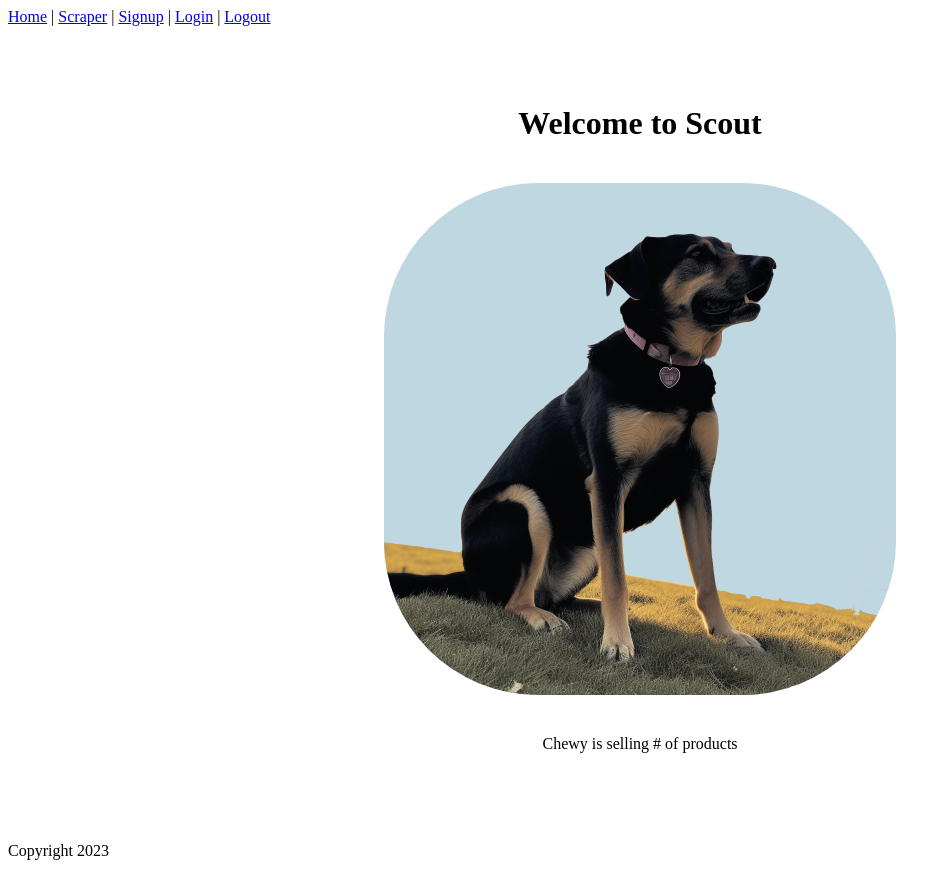
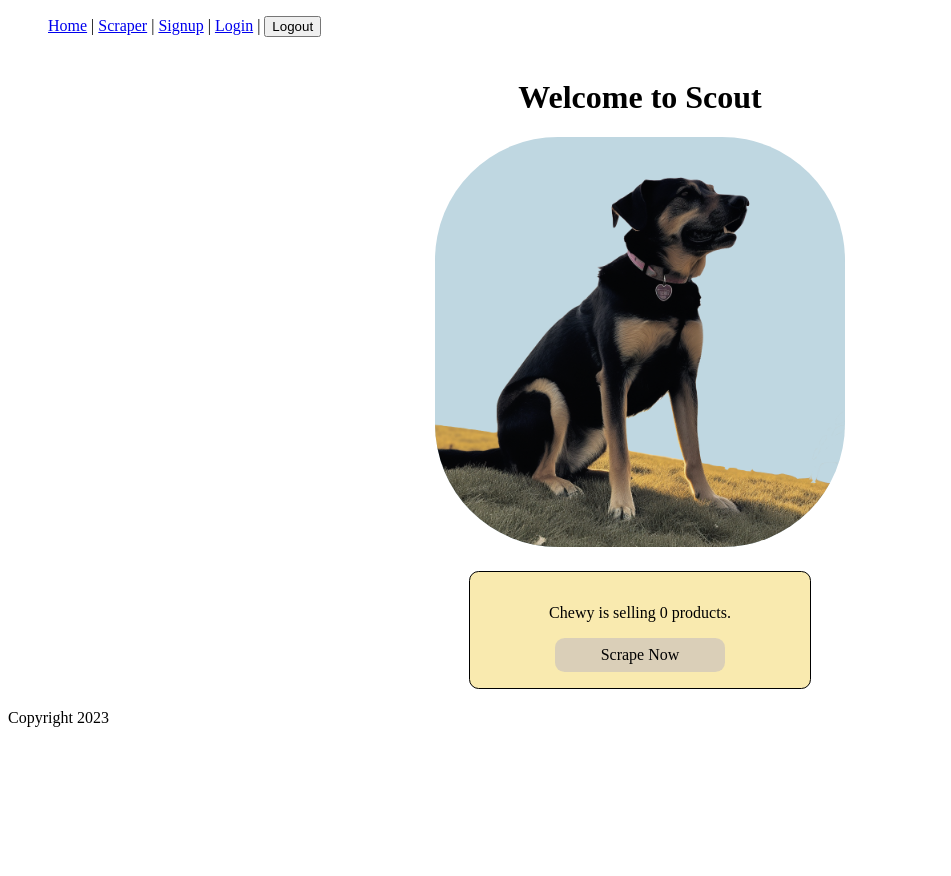
Before and after one commit to lukenilsson/capstone-frontend, a React (Vite) app: page /home in a window 1280 px wide. Shown: the whole page, without its empty margins (0-951 px from the left). After the commit the page ends 800 px from the top, so only its background shows below. Built offline with nearby package versions, Linux system fonts and the light colour scheme; no server answers.

Commit message:
css / buttons / links

```diff
--- a/package.json
+++ b/package.json
@@ -13,6 +13,7 @@
     "axios": "^1.4.0",
     "react": "^18.2.0",
     "react-dom": "^18.2.0",
+    "react-router-config": "^5.1.1",
     "react-router-dom": "^6.11.1"
   },
   "devDependencies": {
--- a/src/Header.jsx
+++ b/src/Header.jsx
@@ -1,10 +1,17 @@
+import { Link } from "react-router-dom";
+import { LogoutLink } from "./LogoutLink";
+
 export function Header() {
   return (
     <header>
       <nav>
-        <a href="/home">Home</a> | <a href="/scraper">Scraper</a> |{" "}
-        <a href="/signup">Signup</a> | <a href="/login">Login</a> |{" "}
-        <a href="/logout">Logout</a>
+        <ul>
+          <Link to="/home">Home</Link> | <Link to="/scraper">Scraper</Link> |{" "}
+          <Link to="/signup">Signup</Link> | <Link to="/login">Login</Link> |{" "}
+          <Link to="/home">
+            <LogoutLink />
+          </Link>
+        </ul>
       </nav>
     </header>
   );
--- a/src/Home.jsx
+++ b/src/Home.jsx
@@ -1,6 +1,17 @@
 import Scout_1 from "./images/MJ_Scout_1.png";
+import { useState, useEffect } from "react";
+import axios from "axios";
+import { Link } from "react-router-dom";
 
 export function Home() {
+  const [products, setProducts] = useState([]);
+
+  useEffect(() => {
+    axios.get("http://localhost:3000/scraper.json").then((response) => {
+      setProducts(response.data.products);
+    });
+  }, []);
+
   return (
     <div className="page-container">
       <div className="centered-container">
@@ -9,7 +20,14 @@ export function Home() {
           <div className="home-image">
             <img src={Scout_1} alt="My Image" />
           </div>
-          <p>Chewy is selling # of products</p>
+          <div className="scrape-tally">
+            <p>Chewy is selling {products.length} products.</p>
+            <div className="scrape-button">
+              <Link to="/scraper" className="scrape-now-button">
+                Scrape Now
+              </Link>
+            </div>
+          </div>
         </div>
       </div>
     </div>
--- a/src/Login.jsx
+++ b/src/Login.jsx
@@ -21,7 +21,7 @@ export function Login() {
           "Bearer " + response.data.jwt;
         localStorage.setItem("jwt", response.data.jwt);
         event.target.reset();
-        window.location.href = "/"; // Change this to hide a modal, redirect to a specific page, etc.
+        window.location.href = "/home"; // Change this to hide a modal, redirect to a specific page, etc.
       })
       .catch((error) => {
         console.log(error.response);
--- a/src/LogoutLink.jsx
+++ b/src/LogoutLink.jsx
@@ -5,12 +5,8 @@ export function LogoutLink() {
     event.preventDefault();
     delete axios.defaults.headers.common["Authorization"];
     localStorage.removeItem("jwt");
-    window.location.href = "/";
+    window.location.href = "/login";
   };
 
-  return (
-    <a href="/home" onClick={handleClick}>
-      Logout
-    </a>
-  );
+  return <button onClick={handleClick}>Logout</button>;
 }
--- a/src/ProductsIndex.jsx
+++ b/src/ProductsIndex.jsx
@@ -1,8 +1,14 @@
 export function ProductsIndex(props) {
+  const currentDate = new Date().toLocaleDateString(undefined, {
+    year: "numeric",
+    month: "short",
+    day: "2-digit",
+  });
+
   console.log(props, "yo dawg");
   return (
-    <div>
-      <h1>Welcome to Scout: Webscraper!</h1>
+    <div className="page-container">
+      <h1>{currentDate}</h1>
       <div className="table-container">
         <table>
           <thead>
--- a/src/Signup.jsx
+++ b/src/Signup.jsx
@@ -13,7 +13,7 @@ export function Signup() {
       .then((response) => {
         console.log(response.data);
         event.target.reset();
-        window.location.href = "/"; // Change this to hide a modal, redirect to a specific page, etc.
+        window.location.href = "/home"; // Change this to hide a modal, redirect to a specific page, etc.
       })
       .catch((error) => {
         console.log(error.response.data.errors);
@@ -31,10 +31,10 @@ export function Signup() {
       </ul>
       <form onSubmit={handleSubmit}>
         <div>
-          First Name: <input name="first-name" type="text" />
+          First Name: <input name="first_name" type="text" />
         </div>
         <div>
-          Last Name: <input name="last-name" type="text" />
+          Last Name: <input name="last_name" type="text" />
         </div>
         <div>
           Email: <input name="email" type="email" />
@@ -43,7 +43,7 @@ export function Signup() {
           Password: <input name="password" type="password" />
         </div>
         <div>
-          Password confirmation:{" "}
+          Password confirmation:
           <input name="password_confirmation" type="password" />
         </div>
         <button type="submit">Signup</button>
--- a/src/index.css
+++ b/src/index.css
@@ -12,7 +12,7 @@ h1 {
   display: flex;
   justify-content: center;
   align-items: center;
-  height: 100vh;
+  height: 80vh;
 }
 
 .centered-content {
@@ -21,10 +21,9 @@ h1 {
 
 .home-image img{
   background-color: rgb(191, 215, 225);
-  width: 50%;
+  width: 40%;
   border-radius: 30%;
   margin-bottom: 20px;
-  margin-top: 20px;
 }
 
 
@@ -63,3 +62,28 @@ td {
   width: 80%;
   margin: auto;
 }
+.scrape-tally {
+  border: .5px black solid;
+  background-color: rgba(245, 220, 122, 0.6);
+  border-radius: .6rem;
+  width: 30%;
+  padding: 1rem;
+  margin: auto;
+}
+
+.scrape-button {
+  margin-top: 2rem;
+  padding-top: 2rem;
+  background-color: rgb(199, 190, 190, 0.6);
+  width: 50%;
+  padding: 1vh;
+  margin: auto;
+  cursor: pointer;
+  border-radius: .6rem;
+}
+.scrape-now-button {
+  text-decoration: none;
+  border-radius: .6rem;
+  color: black;
+  padding: 2vh;
+}
```
Also changed, not shown: 1 other file (tests, documents, lock files or other folders).
